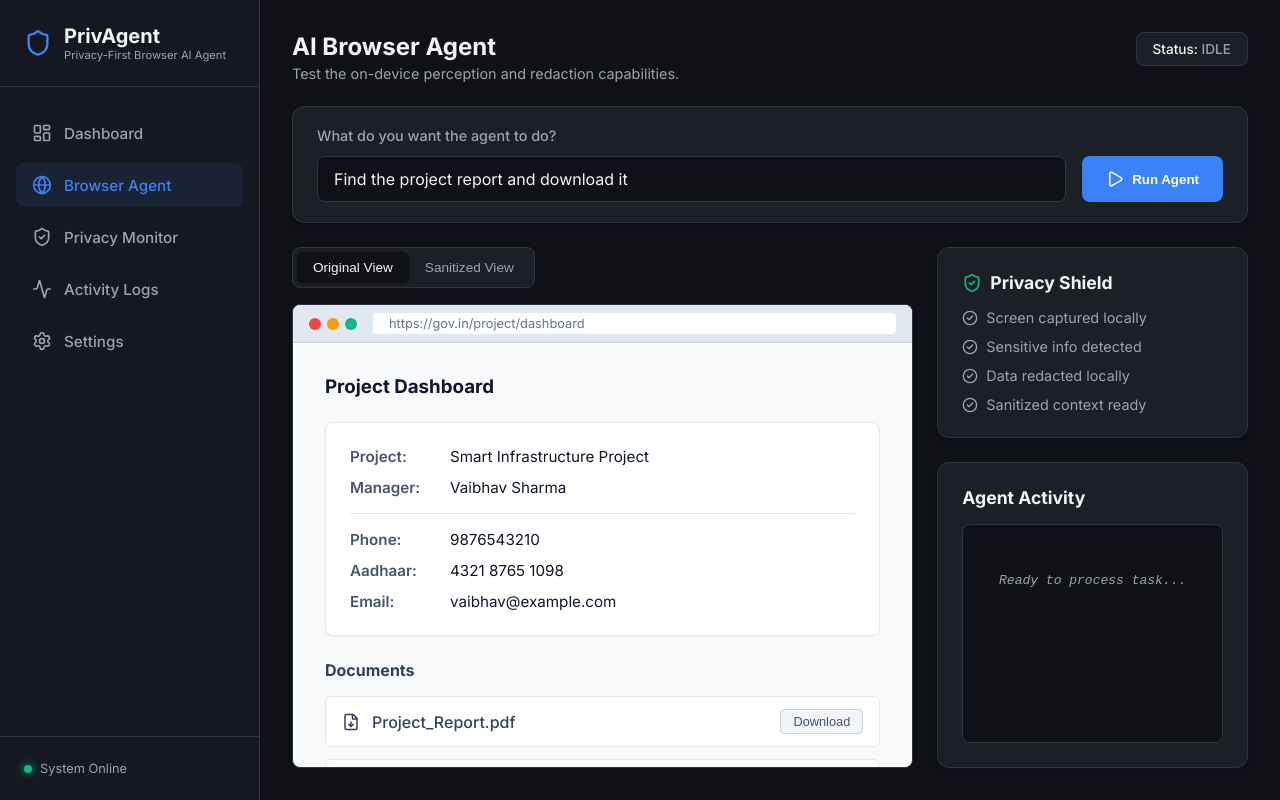
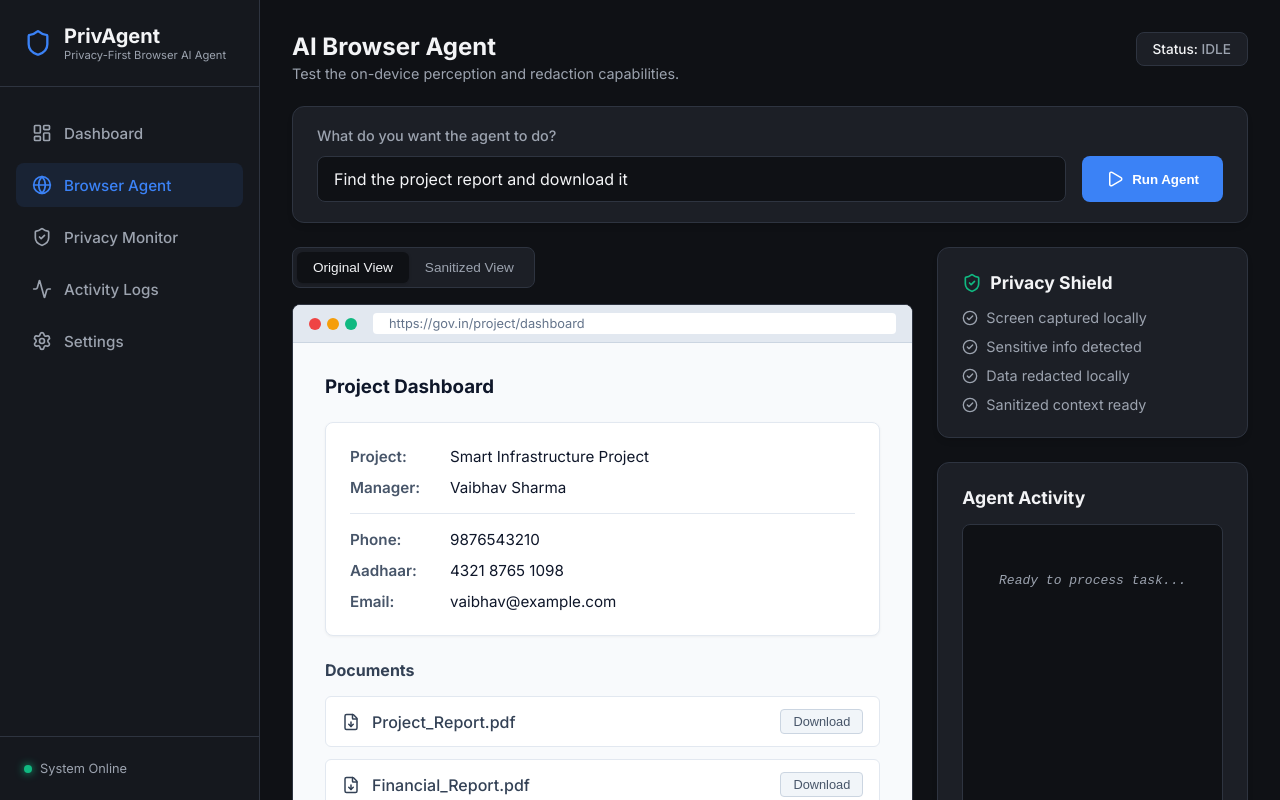
Before and after one commit to vaibhavpokhriyal13/demo, a React (Vite) app: page / in a window 1280 px wide. Built offline with nearby package versions, Linux system fonts and the light colour scheme.

Commit message:
Remove internal scroll from browser mockup

```diff
--- a/src/pages/BrowserAgentPage.module.css
+++ b/src/pages/BrowserAgentPage.module.css
@@ -116,7 +116,6 @@
   grid-template-columns: 2fr 1fr;
   gap: 1.5rem;
   flex-grow: 1;
-  min-height: 0;
 }
 
 @media (max-width: 1024px) {
@@ -130,7 +129,6 @@
   display: flex;
   flex-direction: column;
   gap: 1rem;
-  min-height: 0;
 }
 
 .viewToggle {
@@ -198,15 +196,8 @@
 
 .browserContent {
   padding: 2rem;
-  overflow-y: auto;
   position: relative;
   flex-grow: 1;
-  -ms-overflow-style: none;  /* IE and Edge */
-  scrollbar-width: none;  /* Firefox */
-}
-
-.browserContent::-webkit-scrollbar {
-  display: none;
 }
 
 .dataBox {
@@ -354,7 +345,6 @@
   display: flex;
   flex-direction: column;
   gap: 1.5rem;
-  min-height: 0;
 }
 
 .shieldCard {
```
